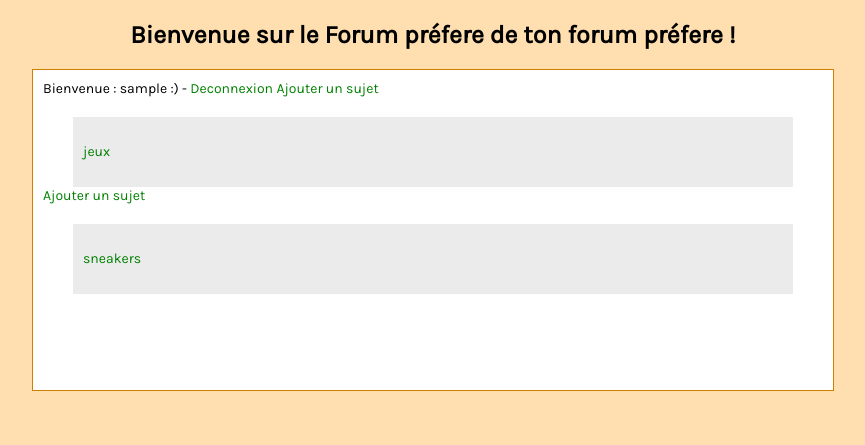
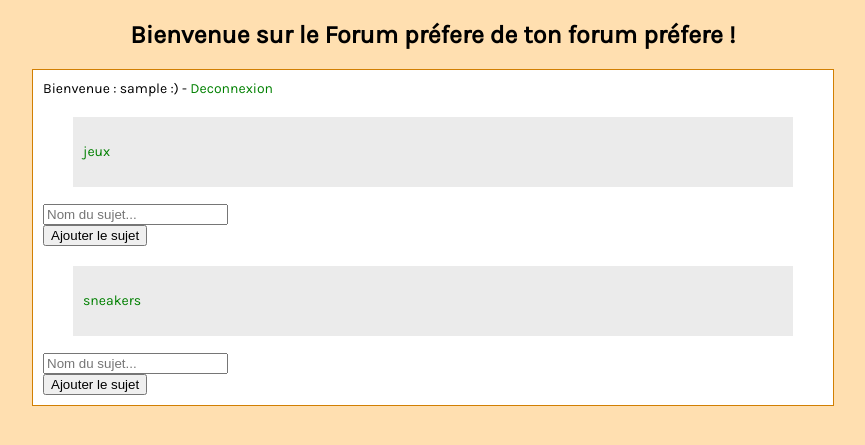
Before and after one commit to MugenKata/Forum_, a PHP site: page /index.php in a window 1280 px wide. Shown: the top 445 px of the page, without its empty margins (207-1072 px from the left). Run offline with PHP 8.4, Linux system fonts and the light colour scheme; the visitor is signed in with stand-in values (Sample User, id 1); data comes from the database, SQL or seed files in the repository.

Commit message:
Update index.php

```diff
--- a/index.php
+++ b/index.php
@@ -102,7 +102,7 @@ else {
                         <textarea name="sujet" placeholder="Votre message..." ></textarea>
                         <input type="hidden" name="name" value="<?php echo $_GET['sujet']; ?>" />
                         <input type="submit" value="Ajouter à la conversation" />
-                        <p class="box-register"> <a href="index.php?categorie=jeux">Retour</a></p>
+                        <p class="box-register"> <a href="index.php?categorie=<?php echo $_GET['categorie'];?>">Retour</a></p>
                         <?php
                         if(isset($erreur)){
                             echo $erreur;
@@ -118,11 +118,21 @@ else {
                         $requete = $bdd->query('SELECT * FROM categories');
                         while($reponse = $requete->fetch()){
                         ?>
-                        <a href="index.php">Ajouter un sujet</a>
+                       <!-- <a href="index.php">Ajouter un sujet</a>-->
                             <div class="categories">
                                 <a href="index.php?categorie=<?php echo $reponse['name']; ?>"><?php echo $reponse['name']; ?></a>
                               </div>
-
+                              <form method="post" action="addCategorie.php">
+                    <p>
+                        <br><input type="text" name="name" placeholder="Nom du sujet..." required/><br>
+                        <input type="submit" value="Ajouter le sujet" />
+                        <?php
+                        if(isset($erreur)){
+                            echo $erreur;
+                        }
+                        ?>
+                    </p>
+                </form>
                     <?php
                     }
 
```
